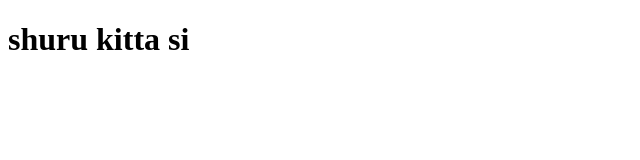
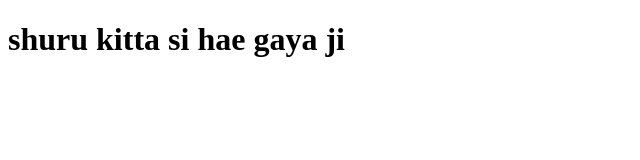
Before and after one commit to nikuso26/Apna-Project, a plain HTML site: page index.html in a window 1280 px wide. Shown: the whole page, without its empty margins (0-640 px from the left). Drawn offline with Linux system fonts and the light colour scheme.

Commit message:
hae gaya ji

```diff
--- a/index.html
+++ b/index.html
@@ -6,6 +6,8 @@
     <title>Document</title>
 </head>
 <body>
-    <h1>shuru kitta si</h1>
+    <h1>shuru kitta si
+        hae gaya ji
+    </h1>
 </body>
 </html>
```
